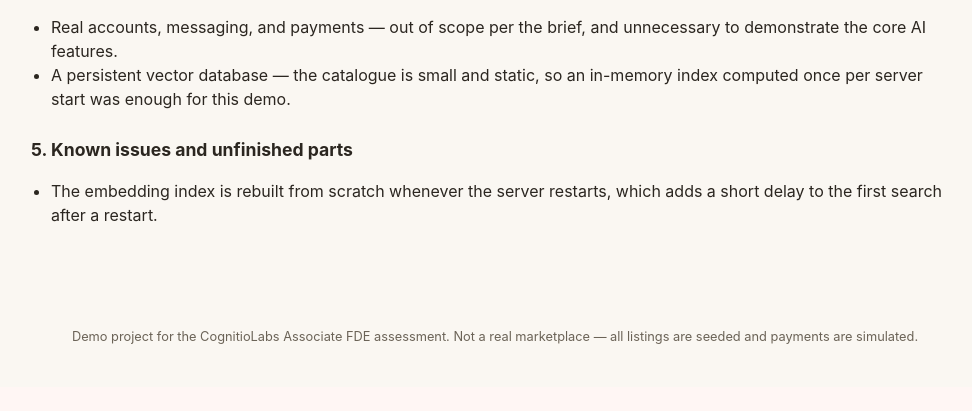
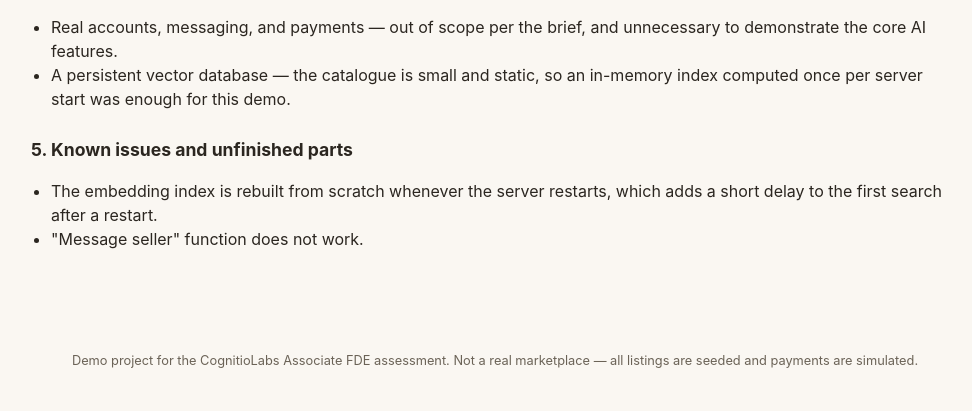
Before and after one commit to jutan03/fde-assignment-jutan, a Flask app: page /notes in a window 1280 px wide. Shown: the part 750-1161 px from the top of the page, without its empty margins (145-1117 px from the left). Before the commit the page ends 1094 px from the top, so only its background shows below. Run offline with Flask 3, Linux system fonts and the light colour scheme.

Commit message:
5th commit

```diff
--- a/templates/notes.html
+++ b/templates/notes.html
@@ -58,6 +58,9 @@
       The embedding index is rebuilt from scratch whenever the server restarts, which adds a
       short delay to the first search after a restart.
     </li>
+    <li>
+      "Message seller" function does not work.
+    </li>
   </ul>
 </div>
 {% endblock %}
```
